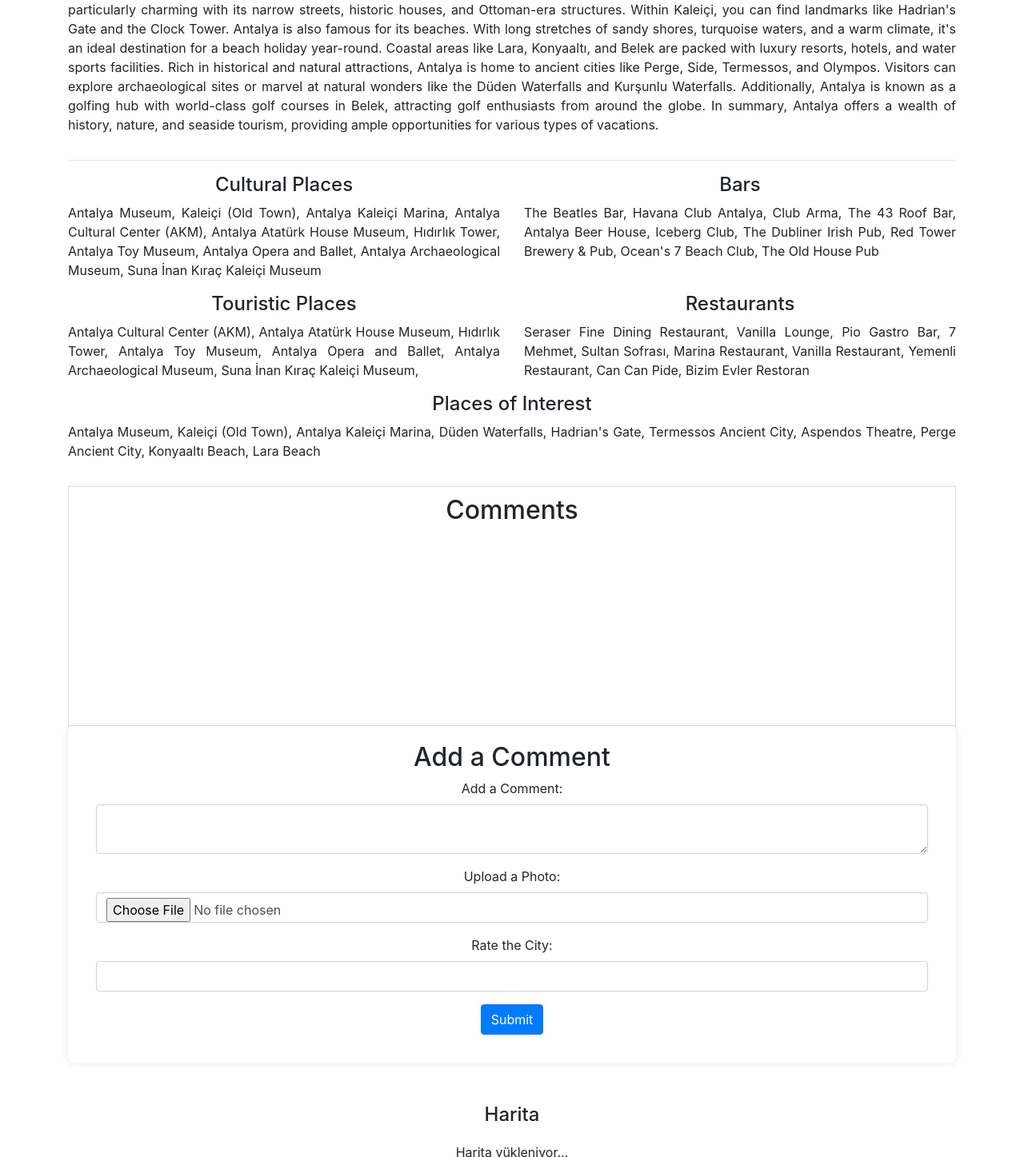
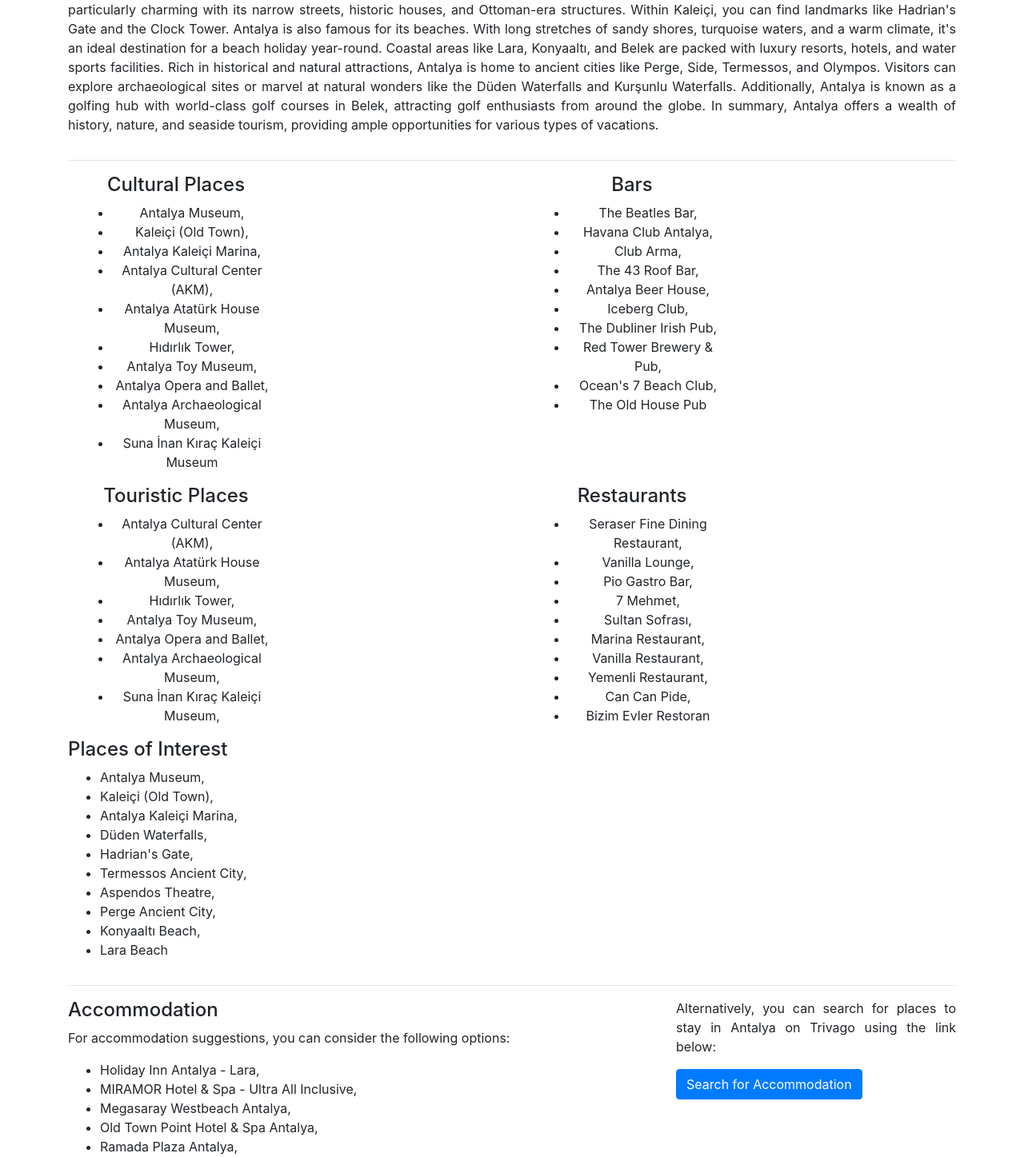
Before and after one commit to ExploreTheCity/WEB--main, a Flask app: page /city_detail/2 in a window 1280 px wide. Shown: the part 738-2185 px from the top of the page at 80% size. Run offline with Flask 3, Linux system fonts and the light colour scheme; some libraries are stand-ins or nearby versions; some web fonts are replaced.

Commit message:
update city_detail page

```diff
--- a/WEB/lastFinal/app.py
+++ b/WEB/lastFinal/app.py
@@ -80,6 +80,13 @@ class City(db.Model):
     latitude = db.Column(db.Float)
     longitude = db.Column(db.Float)
     places_of_interest = db.Column(db.Text)
+    accommodation = db.Column(db.Text)  # Konaklayacak yerler için ek alan
+    trivago_link = db.Column(db.String(255))  # Trivago linki için ek alan
+    transportation = db.Column(db.Text)  # Ulaşım bilgileri için ek alan
+
+
+
+
 
 
 
@@ -327,6 +334,8 @@ def city_detail(city_id):
     return render_template('city_detail.html', city=city, comments=comments, form=form, average_rating=average_rating)
 
 
+
+
 @app.route('/city_recommendation', methods=['POST'])
 def city_recommendation():
     if request.method == 'POST' and request.form.get('recommendation_button') == 'yes':
--- a/WEB/lastFinal/templates/city_detail.html
+++ b/WEB/lastFinal/templates/city_detail.html
@@ -1,18 +1,15 @@
 <!DOCTYPE html>
 <html lang="tr">
-
 <head>
   <meta charset="UTF-8">
   <meta name="viewport" content="width=device-width, initial-scale=1.0">
   <link rel="stylesheet" href="https://maxcdn.bootstrapcdn.com/bootstrap/4.5.2/css/bootstrap.min.css">
   <link rel="stylesheet" href="https://fonts.googleapis.com/css2?family=Italianno&display=swap">
   <link href="{{ url_for('static', filename='css/city_detail.css') }}" rel="stylesheet">
-  <title>Şehirler</title>
+  <title>{{ city.city_name }}</title>
 </head>
-
 <body>
   {% include 'navbar.html' %}
-
   <div class="container mt-3">
     <div class="row">
       <div class="col-md-12 text-center city-name">
@@ -24,7 +21,7 @@
     </div>
     <div class="row city-image-container">
       <div class="col-md-6">
-        <img id="cityImage" src="{{ city.image_url }}" alt="Sehir Resmi" class="img-fluid hotel-image">
+        <img id="cityImage" src="{{ city.image_url }}" alt="Şehir Resmi" class="img-fluid hotel-image">
       </div>
     </div>
     <div class="row">
@@ -38,39 +35,110 @@
     <hr>
     <div id="Description" class="row">
       <div class="col-md-6 text-center">
-        <div class="explore-info">
-          <h4>Cultural Places</h4>
-          <p>{{ city.cultural_places }}</p>
+        {% if city.cultural_places %}
+        <div class="col-md-6">
+          <div class="explore-info">
+            <h4>Cultural Places</h4>
+            <ul>
+              {% for cultural_place in city.cultural_places.split('\n') %}
+                <li>{{ cultural_place }}</li>
+              {% endfor %}
+            </ul>
+          </div>
         </div>
+        {% endif %}
       </div>
       <div class="col-md-6 text-center">
-        <div class="explore-info">
-          <h4>Bars</h4>
-          <p>{{ city.bars }}</p>
+        {% if city.bars %}
+        <div class="col-md-6">
+          <div class="explore-info">
+            <h4>Bars</h4>
+            <ul>
+              {% for bar in city.bars.split('\n') %}
+                <li>{{ bar }}</li>
+              {% endfor %}
+            </ul>
+          </div>
         </div>
+        {% endif %}
       </div>
       <div class="col-md-6 text-center">
-        <div class="explore-info">
-          <h4>Touristic Places</h4>
-          <p>{{ city.tourist_attractions }}</p>
+        {% if city.tourist_attractions %}
+        <div class="col-md-6">
+          <div class="explore-info">
+            <h4>Touristic Places</h4>
+            <ul>
+              {% for tourist_attraction in city.tourist_attractions.split('\n') %}
+                <li>{{ tourist_attraction }}</li>
+              {% endfor %}
+            </ul>
+          </div>
         </div>
+        {% endif %}
       </div>
       <div class="col-md-6 text-center">
-        <div class="explore-info">
-          <h4>Restaurants</h4>
-          <p>{{ city.restaurants }}</p>
+        {% if city.restaurants %}
+        <div class="col-md-6">
+          <div class="explore-info">
+            <h4>Restaurants</h4>
+            <ul>
+              {% for restaurant in city.restaurants.split('\n') %}
+                <li>{{ restaurant }}</li>
+              {% endfor %}
+            </ul>
+          </div>
         </div>
+        {% endif %}
       </div>
-      {% if city.places_of_interest %}
+      {% if city.transportation %}
       <div class="col-md-12 text-center">
         <div class="explore-info">
-          <h4>Places of Interest</h4>
-          <p>{{ city.places_of_interest }}</p>
+          <h4>Transportation</h4>
+          <ul style="list-style-type: disc; text-align: left; padding-left: 20px;">
+            {% for transportation in city.transportation.split('\n') %}
+              <li>{{ transportation }}</li>
+            {% endfor %}
+          </ul>
         </div>
       </div>
       {% endif %}
+
+      {% if city.places_of_interest %}
+      <div class="col-md-12">
+        <div class="explore-info">
+          <h4>Places of Interest</h4>
+          <ul>
+            {% for place_of_interest in city.places_of_interest.split('\n') %}
+              <li>{{ place_of_interest }}</li>
+            {% endfor %}
+          </ul>
+        </div>
+      </div>
+      {% endif %}
+
     </div>
 
+    <!-- Accommodation Section -->
+    <hr>
+    <div id="Accommodation" class="row">
+      <div class="col-md-8">
+        <div class="explore-info">
+          <h4>Accommodation</h4>
+          <p>For accommodation suggestions, you can consider the following options:</p>
+          <ul>
+            {% for place in city.accommodation.split('\n') %}
+              <li>{{ place }}</li>
+            {% endfor %}
+          </ul>
+        </div>
+      </div>
+      <div class="col-md-4">
+        <div class="explore-info">
+          <p>Alternatively, you can search for places to stay in {{ city.city_name }} on Trivago using the link below:</p>
+          <a href="{{ city.trivago_link }}" target="_blank" class="btn btn-primary">Search for Accommodation</a>
+        </div>
+      </div>
+    </div>
     <div class="container mt-3">
       <div data-bs-spy="scroll" id="Comments" class="row scrollspy-example">
         <div class="col-md-12 text-center">
@@ -111,21 +179,19 @@
       </div>
     </div>
   </div>
-
-  <div id="harita-container" class="row">
-    <div class="col-md-12 text-center">
-        <h4>Harita</h4>
-        <div id="map">
-            Harita yükleniyor...
-        </div>
-    </div>
-    <button id="showRouteButton" class="btn btn-primary">Rota Göster</button>
-
 </div>
 
-  {% include 'footer.html' %}
+<div id="harita-container" class="row">
+  <div class="col-md-12 text-center">
+    <h4>Harita</h4>
+    <div id="map">
+      Harita yükleniyor...
+    </div>
+  </div>
+  <button id="showRouteButton" class="btn btn-primary">Rota Göster</button>
+</div>
 
-</div>
+{% include 'footer.html' %}
 
 <script src="{{ url_for('static', filename='js/city_detail.js') }}"></script>
 <script src="https://maps.googleapis.com/maps/api/js?key=AIzaSyBSk0bKJzNNPaIqd6EmsSrWOdibBbmt00c&libraries=places&callback=initMap" async defer></script>
@@ -133,5 +199,4 @@
 <script src="https://cdn.jsdelivr.net/npm/@popperjs/core@2.5.2/dist/umd/popper.min.js"></script>
 <script src="https://maxcdn.bootstrapcdn.com/bootstrap/4.5.2/js/bootstrap.min.js"></script>
 </body>
-
 </html>
```
Also changed, not shown: WEB/lastFinal/migrations/versions/c62693f99fa9_.py (added, +32 -0 lines), WEB/lastFinal/migrations/versions/d9f6d250a57c_.py (added, +32 -0 lines), WEB/lastFinal/migrations/versions/e4e7d7342272_.py (added, +32 -0 lines), WEB/lastFinal/instance/travel.db.
